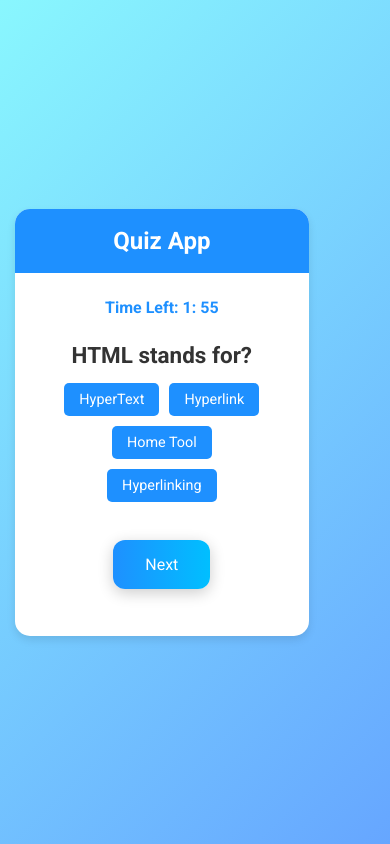
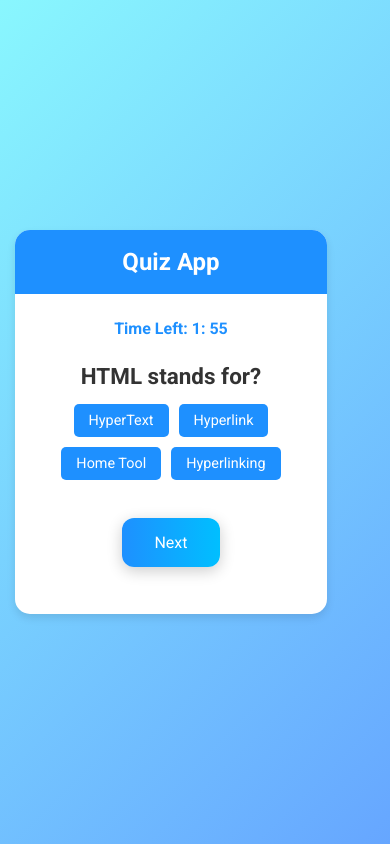
Before and after one commit to IbtahajAkram/zawwarquizapp, a React (Create React App) app: page / in a window 390 px wide. Built offline with nearby package versions, Linux system fonts and the light colour scheme.

Commit message:
Update App.css

```diff
--- a/src/App.css
+++ b/src/App.css
@@ -209,7 +209,7 @@ button {
 
 @media (max-width: 768px) {
   .App {
-    width: 75.3%;
+    width: 80%;
     margin-left: 1;
     margin-right: 1;
     overflow: hidden;
@@ -283,7 +283,7 @@ button {
    overflow: hidden;
   margin-top: 13px;
   height: 20vh;
-  width: 76%;
+  width: 82%;
   padding-left: 13px;
   color: #1e90ff;
   align-item: center;
```
